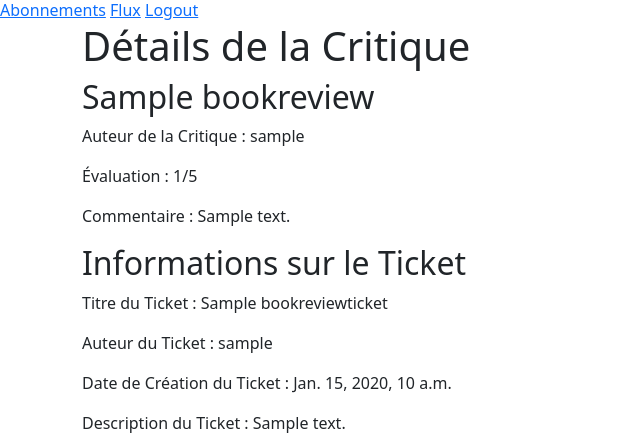
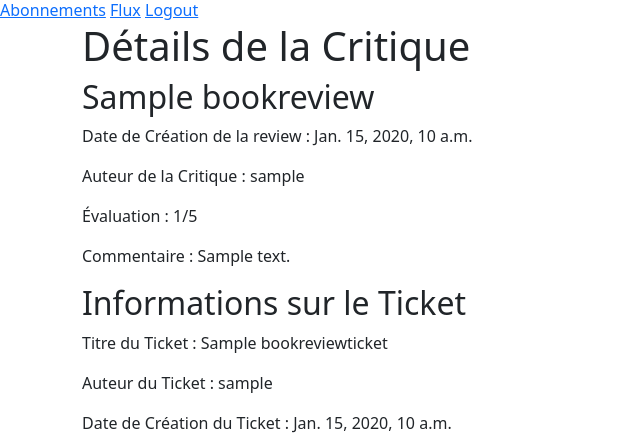
Before and after one commit to ChangayaMusic/LITRevu, a Django app: page /litreviews/reviews/1/ in a window 1280 px wide. Shown: the part 26-468 px from the top of the page, without its empty margins (0-640 px from the left). Run offline with Django 4.2, Linux system fonts and the light colour scheme; tables that the repository leaves empty hold one stand-in row (values such as "Sample post"); grey boxes marked "Sample" are stand-in pictures; some libraries are stand-ins or nearby versions.

Commit message:
rename review and ticket date to unify

```diff
--- a/reviews/models.py
+++ b/reviews/models.py
@@ -19,7 +19,7 @@ def book_image_path(instance, filename):
 
 class BookReviewTicket(models.Model):
     user = models.ForeignKey(CustomUser, on_delete=models.CASCADE, related_name='review_tickets')
-    created_date = models.DateTimeField(auto_now_add=True)
+    date = models.DateTimeField(auto_now_add=True)
     book_title = models.CharField(max_length=255)
     book_author = models.CharField(max_length=255)
     text = models.TextField()
@@ -30,7 +30,7 @@ class BookReviewTicket(models.Model):
 
 class BookReview(models.Model):
     author = models.ForeignKey(CustomUser, on_delete=models.CASCADE)
-    created_at = models.DateTimeField(auto_now_add=True)
+    date = models.DateTimeField(auto_now_add=True)
     title = models.CharField(max_length=255)
     rating = models.IntegerField(choices=[(i, i) for i in range(1, 6)])
     text = models.TextField()
--- a/templates/book_review_detail.html
+++ b/templates/book_review_detail.html
@@ -5,6 +5,7 @@
   <h1>Détails de la Critique</h1>
 
   <h2>{{ review.title }}</h2>
+  <p>Date de Création de la review : {{ review.date }}</p>
   <p>Auteur de la Critique : {{ review.author }}</p>
   <p>Évaluation : {{ review.rating }}/5</p>
   <p>Commentaire : {{ review.text }}</p>
@@ -12,7 +13,7 @@
   <h2>Informations sur le Ticket</h2>
   <p>Titre du Ticket : {{ ticket.book_title }}</p>
   <p>Auteur du Ticket : {{ ticket.user }}</p>
-  <p>Date de Création du Ticket : {{ ticket.created_date }}</p>
+  <p>Date de Création du Ticket : {{ ticket.date }}</p>
   <p>Description du Ticket : {{ ticket.text }}</p>
     <img src="{{ ticket.book_image.url }}" alt="{{ ticket.book_title }}">
 
--- a/templates/ticket_detail.html
+++ b/templates/ticket_detail.html
@@ -4,7 +4,7 @@
   <h1>Détail du Ticket</h1>
   <h2>{{ ticket.title }}</h2>
   <p>Auteur du Ticket : {{ ticket.user }}</p>
-  <p>Date et Heure de Création : {{ ticket.created_date }}</p>
+  <p>Date et Heure de Création : {{ ticket.date }}</p>
   <p>Livre : {{ ticket.book_title }} par {{ ticket.book_author }}</p>
   <p>Description du Ticket : {{ ticket.text }}</p>
   <img src="{{ ticket.book_image.url }}" alt="{{ ticket.book_title }}" />
```
